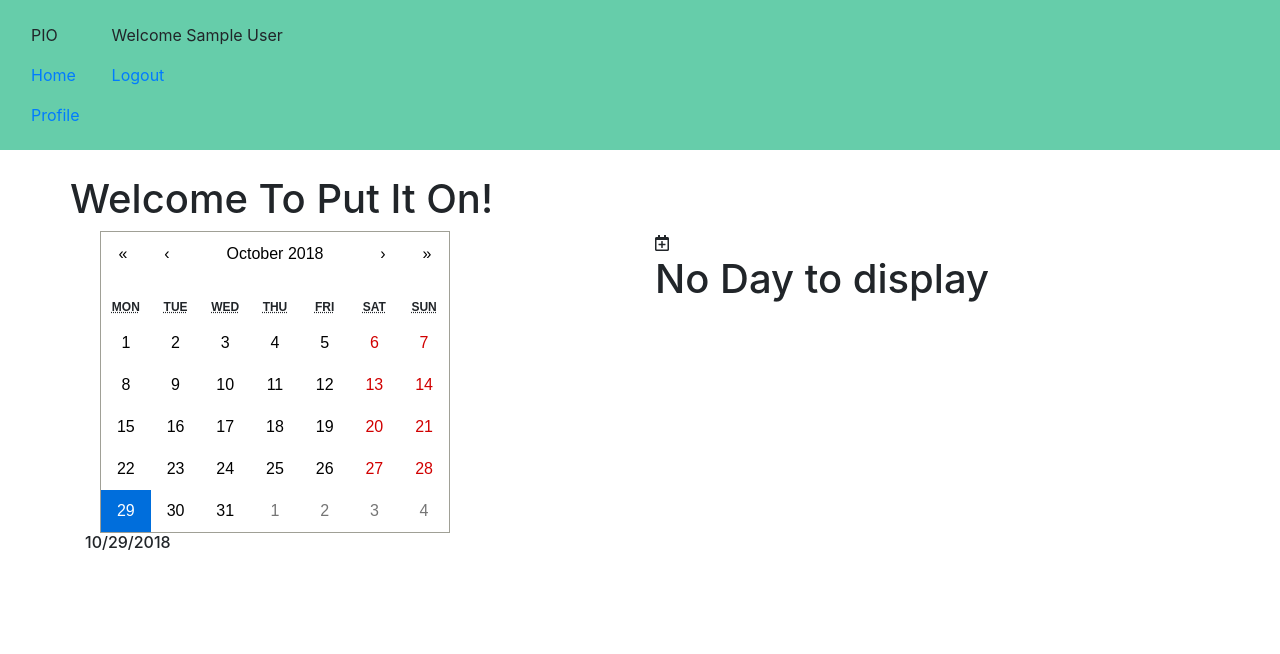
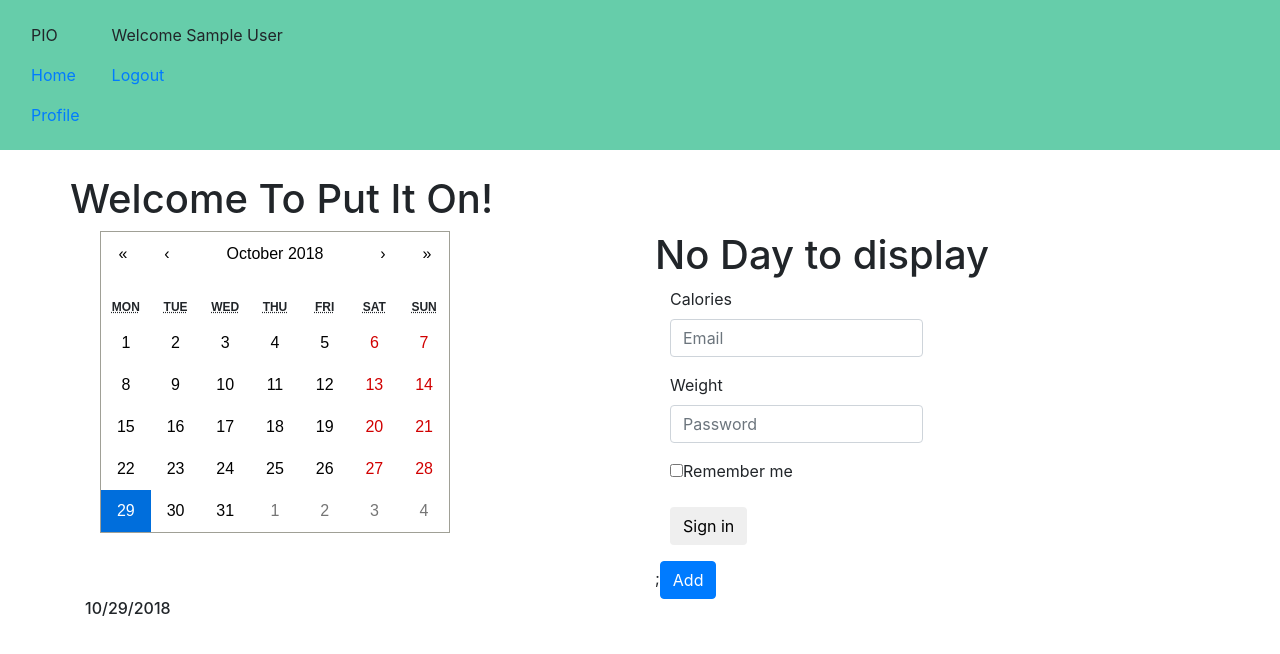
Before and after one commit to Tiffeney/Put-It-On, a React (Create React App) app in the folder client/: page / in a window 1280 px wide. Shown: the top 654 px of the page. Built offline with nearby package versions, Linux system fonts and the light colour scheme; no server answers; sample sign-in values are in the browser's storage.

Commit message:
saving changes not completed. next step trying to deploy to heroku

```diff
--- a/client/src/components/DayDisplay/DayDisplay.js
+++ b/client/src/components/DayDisplay/DayDisplay.js
@@ -1,11 +1,51 @@
 import React, { Component } from  'react';
 import MealTable from '../Meals/Meals';
+import { Form, FormGroup, Col, FormControl, ControlLabel, Checkbox, Button } from 'react-bootstrap';
+
 
 class DayDisplay extends Component {
     render() {
-        let { day } = this.props;
+        let { day, createDay } = this.props;
         console.log(day);
-        if (!day) return <h1>No Day to display</h1>
+        if (!day) return (
+          <div>
+            <h1>No Day to display</h1>
+            <Form horizontal>
+              <FormGroup controlId="formHorizontalEmail">
+                <Col componentClass={ControlLabel} sm={2}>
+                  Calories
+                </Col>
+                <Col sm={10}>
+                  <FormControl type="email" placeholder="Email" />
+                </Col>
+              </FormGroup>
+
+              <FormGroup controlId="formHorizontalPassword">
+                <Col componentClass={ControlLabel} sm={2}>
+                  Weight
+                </Col>
+                <Col sm={10}>
+                  <FormControl type="password" placeholder="Password" />
+                </Col>
+              </FormGroup>
+
+              <FormGroup>
+                <Col smOffset={2} sm={10}>
+                  <Checkbox>Remember me</Checkbox>
+                </Col>
+              </FormGroup>
+
+              <FormGroup>
+                <Col smOffset={2} sm={10}>
+                  <Button type="submit">Sign in</Button>
+                </Col>
+              </FormGroup>
+            </Form>;
+
+            <button className="btn btn-primary" onClick={createDay}>Add</button>
+             {/* {<div onClick={createDay}><i class="far fa-calendar-plus"></i></div>} */}
+          </div>
+        )
         return(
             <div>
               Date: {day.date}<br/>
--- a/client/src/components/Home/Home.js
+++ b/client/src/components/Home/Home.js
@@ -11,7 +11,7 @@ class Home extends Component {
         date: new Date(),
         currentDay: null,
         days: [],
-        currentUser: ""
+        currentUser: "",
 
       };
 
@@ -33,13 +33,15 @@ class Home extends Component {
           this.setState({ date })
           this.filterDay(date);
     }
-
-
-
+     saveDay = () => {
+       //axios call to api
+       //take response and push it to my days array in state
+     }
 
 
     render() {
         let { currentDay } = this.state;
+        let { saveDay } = this;
         return(
             <Grid>
                 <Row>
@@ -53,8 +55,8 @@ class Home extends Component {
                         />
                         {/* {<div><i class="far fa-calendar-plus"></i></div>} */}
                     </Col>
-                    <Col md={4}>{<div><i class="far fa-calendar-plus"></i></div>}
-                        <DayDisplay day={currentDay}/>
+                    <Col md={4}>
+                        <DayDisplay saveDay={saveDay} day={currentDay}/>
                     </Col>
                 </Row>
              <div className="row">
```
